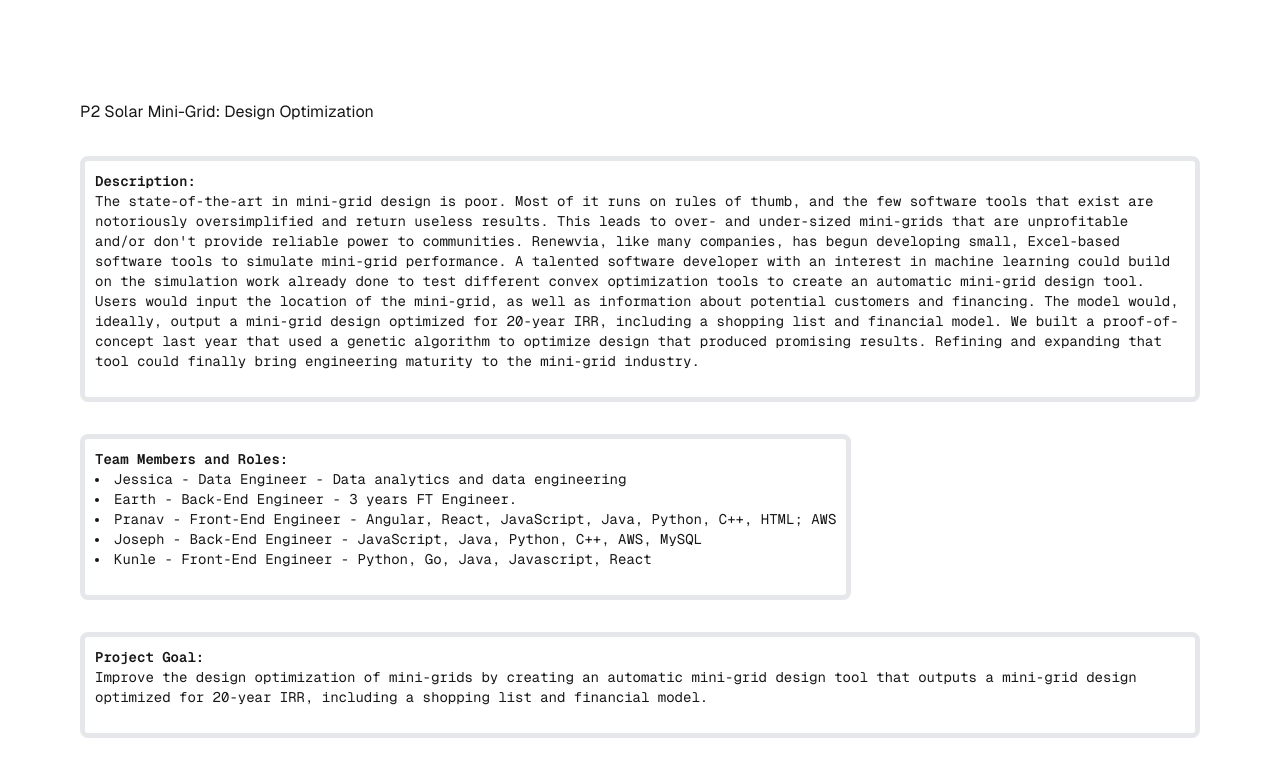
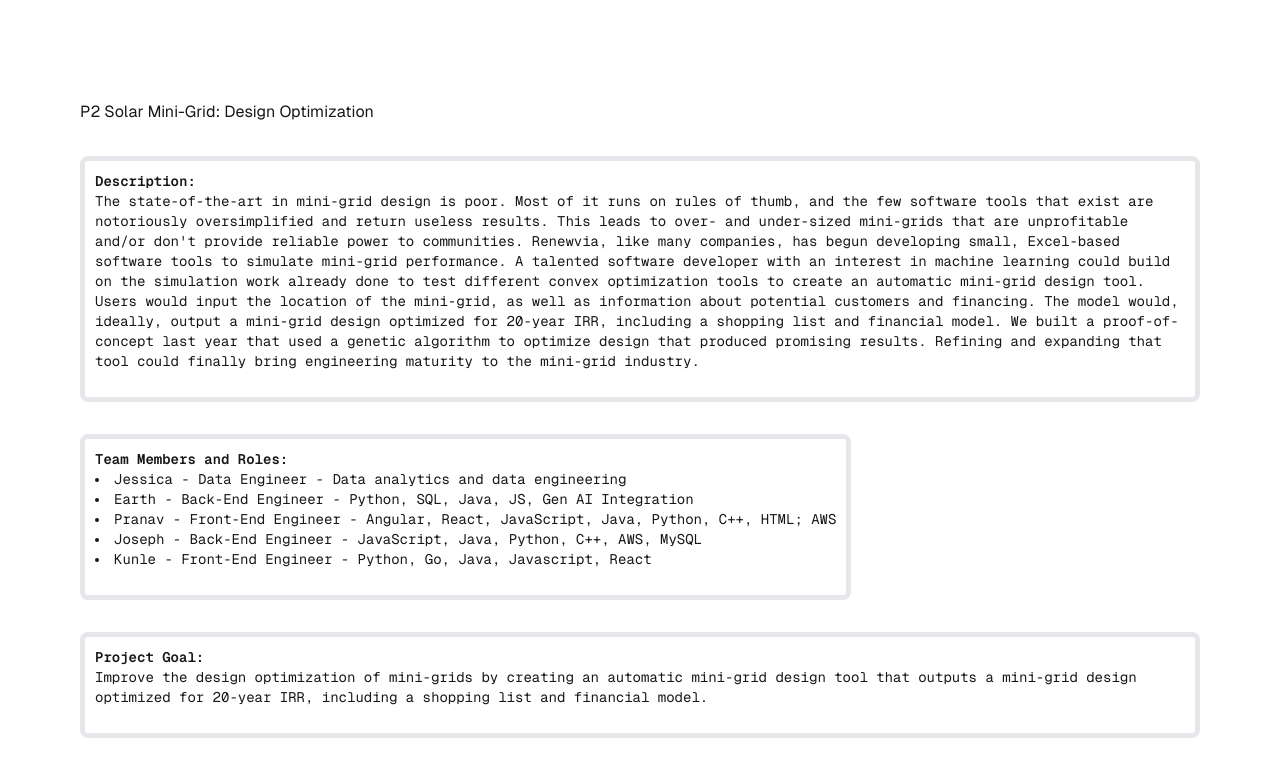
Before and after one commit to MgenGlder/nextjs-boilerplate, a Next.js app: page / in a window 1280 px wide. Shown: the top 769 px of the page. Built offline with nearby package versions, Linux system fonts and the light colour scheme.

Commit message:
fix: Adjust Earth's role.

```diff
--- a/app/page.tsx
+++ b/app/page.tsx
@@ -17,8 +17,8 @@ export default function Home() {
           <h2 className="font-bold">Team Members and Roles:</h2>
           <ul className="list-inside list-disc mb-4">
             <li>Jessica - Data Engineer - Data analytics and data engineering</li>
-            <li>Earth - Back-End Engineer - 3 years FT Engineer.</li>
-            <li>Pranav - Front-End Engineer - Angular, React, JavaScript, Java, Python, C++, HTML; AWS </li>
+            <li>Earth - Back-End Engineer -  Python, SQL, Java, JS, Gen AI Integration</li>
+            <li>Pranav - Front-End Engineer - Angular, React, JavaScript, Java, Python, C++, HTML; AWS</li>
             <li>Joseph - Back-End Engineer - JavaScript, Java, Python, C++, AWS, MySQL</li>
             <li>Kunle - Front-End Engineer - Python, Go, Java, Javascript, React</li>
           </ul>
```
